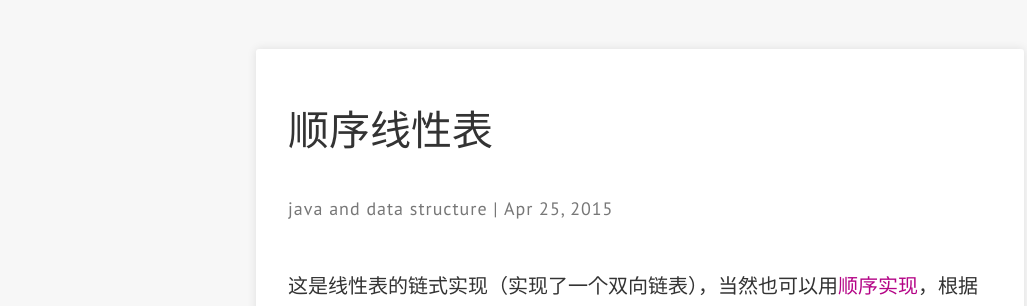
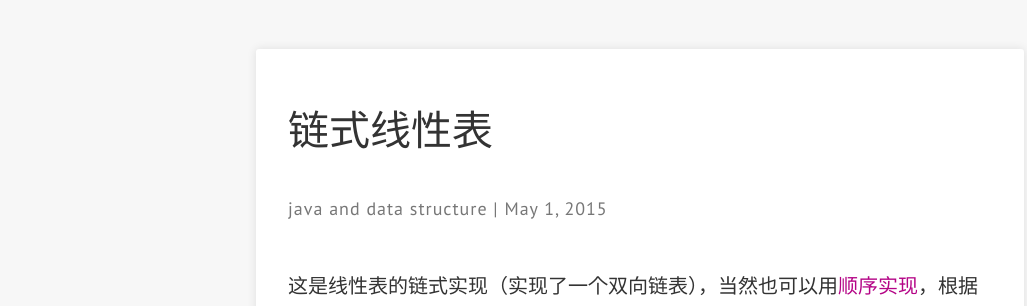
Before and after one commit to nonefly/nonefly.github.com, a Jekyll site: the page built from _posts/2015-05-01-MyLinkedList.md, in a window 1280 px wide and 900 px high. Shown: the part 121-427 px from the top of the window, without its empty margins (0-1027 px from the left). Built offline with Jekyll 4.4.1, drawn with Linux system fonts in a browser that asks for light colours; nearby versions of some CDN libraries; comment, search, counter and statistics services are not loaded.

Commit message:
Update 2015-05-01-MyLinkedList.md

```diff
--- a/_posts/2015-05-01-MyLinkedList.md
+++ b/_posts/2015-05-01-MyLinkedList.md
@@ -1,13 +1,13 @@
 ---
 layout: post
-title: 顺序线性表
-date:  2015-4-25
+title: 链式线性表
+date:  2015-05-01
 meta_description:
 categories:
  - java
  - data structure
 comments: true
-browser_title: 顺序线性表
+browser_title: 链式线性表
 ---
 
 这是线性表的链式实现（实现了一个双向链表），当然也可以用[顺序实现][1]，根据不同需求。两者区别如下:
```
